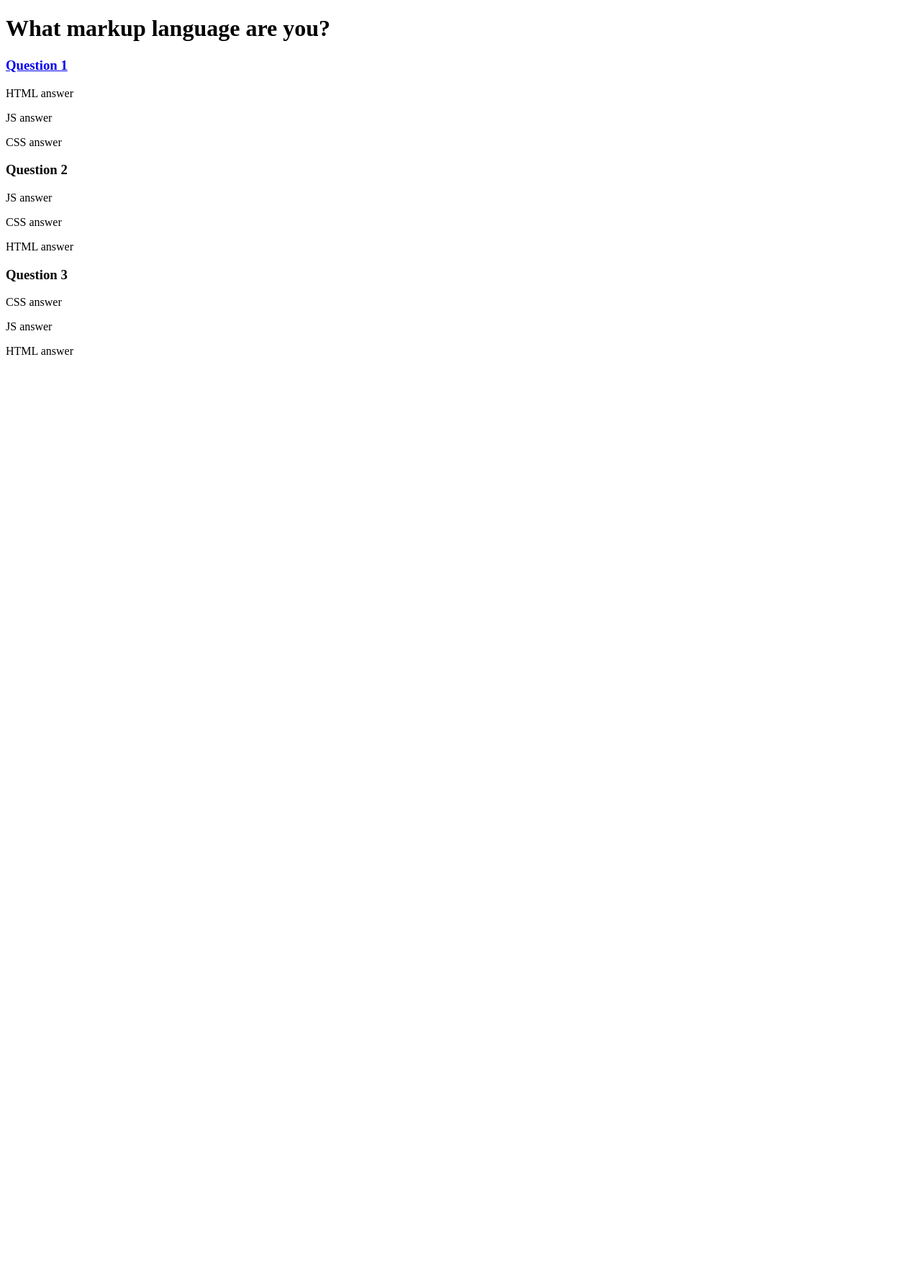
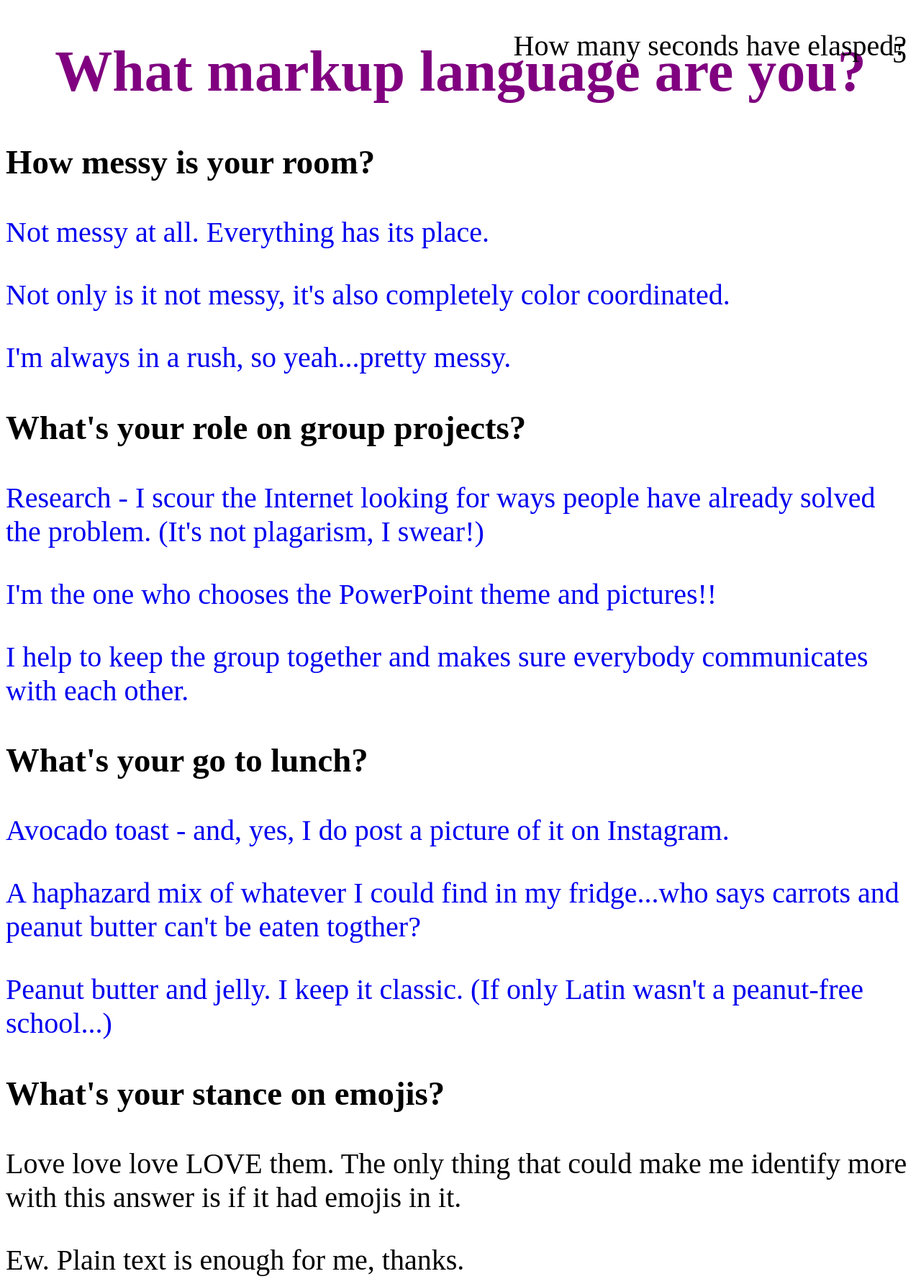
Before and after one commit to kellyfarley11/kellyfarley11.github.io, a plain HTML site: page index.html in a window 1280 px wide. Shown: the top 1777 px of the page at 72% size. Before the commit the page ends 800 px from the top, so only its background shows below. Drawn offline with nearby package versions, Linux system fonts and the light colour scheme.

Commit message:
added final text to questions and answers in html

```diff
--- a/index.html
+++ b/index.html
@@ -4,37 +4,61 @@
 <head>
 	<title></title>
 	<link rel="stylesheet" type="text/css" href="styles/index.css">
+	<!-- linking html to css -->
 </head>
 <body>
 <h1> What markup language are you? </h1>
 
-<h3 id="question1"> <a href ="#question2"> Question 1 </a> </h3>
-<p id="HTMLanswer"> HTML answer </p>
-<p id="JSanswer"> JS answer </p>
-<p id="CSSanswer"> CSS answer </p>
+<p id="timerintro"> How many seconds have elasped? </p>
+<p id="timer"> </p>
+<!-- placeholder for timer -->
 
-<h3 id="question2"> Question 2 </h3>
-<p id="JSanswer"> JS answer </p>
-<p id="CSSanswer"> CSS answer </p>
-<p id="HTMLanswer"> HTML answer </p>
+<!-- <p id="total"> 0 </p> -->
 
-<h3 id="question3"> Question 3 </h3>
-<p id="CSSanswer"> CSS answer </p>
-<p id="JSanswer"> JS answer </p>
-<p id="HTMLanswer"> HTML answer </p>
+<!-- each answer has a link to move the browser down to the next question -->
+
+<!-- the same types of answer choices have the same class, while the questions have different id's (allows for the links to work) -->
+
+<h3 id="question1"> How messy is your room? </h3>
+<p class="HTMLanswer"> <a href ="#question2"> Not messy at all. Everything has its place. </a> </p>
+<p class="CSSanswer"> <a href ="#question2"> Not only is it not messy, it's also completely color coordinated. </a> </p>
+<p class="JSanswer"> <a href ="#question2"> I'm always in a rush, so yeah...pretty messy. </a> </p>
+
+<h3 id="question2"> What's your role on group projects? </h3>
+<p class="JSanswer"> <a href ="#question3"> Research - I scour the Internet looking for ways people have already solved the problem. (It's not plagarism, I swear!) </a> </p>
+<p class="CSSanswer"> <a href ="#question3"> I'm the one who chooses the PowerPoint theme and pictures!! </a> </p>
+<p class="HTMLanswer"> <a href ="#question3"> I help to keep the group together and makes sure everybody communicates with each other. </a> </p>
+
+<h3 id="question3"> What's your go to lunch? </h3>
+<p class="CSSanswer"> <a href ="#question4"> Avocado toast - and, yes, I do post a picture of it on Instagram. </a> </p>
+<p class="JSanswer"> <a href ="#question4"> A haphazard mix of whatever I could find in my fridge...who says carrots and peanut butter can't be eaten togther? </a> </p>
+<p class="HTMLanswer"> <a href ="#question4"> Peanut butter and jelly. I keep it classic. (If only Latin wasn't a peanut-free school...) </a> </p>
+
+<h3 id="question4"> What's your stance on emojis? </h3>
+<p class="CSSanswer"> Love love love LOVE them. The only thing that could make me identify more with this answer is if it had emojis in it. </p>
+<p class="HTMLanswer"> Ew. Plain text is enough for me, thanks. </p>
+<p class="JSanswer"> You know, they're growing on me now that Apple has those fancy antimated ones... </p>
+
+<!-- all have class "result" to make them easy to hide -->
 
 <h1 class="result"> Your result </h1>
 
 <h3 id="HTMLresult" class="result"> HTML </h3>
-<p id="HTMLresult" class="result"> You're ... </p>
+<p id="HTMLresult" class="result"> You know how to stick to the basics and keep everything organized with classes and id’s. You’ve got a knack for helping very different people get along to get the job done. Honestly, we all know that you’re the (admittedly ugly) rock of the group, and the website couldn’t even exist without you. Beauty is skin deep, but text is a website’s soul.
+ </p>
 
 <h3 id="CSSresult" class="result"> CSS </h3>
-<p id="CSSresult" class="result"> You're ... </p>
+<p id="CSSresult" class="result"> Although some people may think you’re shallow with all your focus on appearances, anybody who has clicked on a beginner’s HTML-only website knows that nobody would want to use the Internet without you. People talk about how HTML (ew) started the Internet and how Javascript (ugh) helped it take off, but nobody appreciates the forgotten middle child: CSS.
+ </p>
 
-<h3 id="JSresult" class="result"> JS </h3>
-<p id="JSresult" class="result"> You're ... </p>
+<h3 id="JSresult" class="result"> Javascript </h3>
+<p id="JSresult" class="result"> Some people may call you an imposter (and they’re not completely wrong). Sure, sometimes you’re scrambled, and sometimes you don’t even know what’s going on with yourself. However, despite your scrambled appearance, you bring logic and reason to the group. Using somebody else’s code to get the job done - now THAT’s smart! Take that, other languages with syntax that actually makes sense!  </p>
 
 <script src="https://ajax.googleapis.com/ajax/libs/jquery/3.3.1/jquery.min.js"></script>
 <script type="text/javascript" src="scripts/index.js"> </script>
+<!-- linking to javascript file and jquery -->
+
+<p> Reset </p>
+
 </body>
 </html>
--- a/scripts/index.js
+++ b/scripts/index.js
@@ -4,38 +4,34 @@ var time = 0;
 
 setInterval(function(){
 	time = time + 1;
-	if (time>3){
-		console.log("yes");
-	}
+	$("#timer").html(time);
 }, 1000);
 
-$("p").on("click",function(){
+/* $("p").on("click",function(){
   $("body").css("color", "#990000");
 });
+ */
 
-var answerTotal = 0;
 
-/* $("#HTMLanswer").on("click", function(){
-	answerTotal = answerTotal + 1;
+$(".HTMLanswer").on("click", function(){
+  var newCurrentTotal = parseInt($("#total").html()) + 1;
+  $("#total").html(newCurrentTotal);
 });
 
+
+/*
 $("#CSSanswer").on("click", function(){
 	answerTotal = answerTotal + 2;
 });
 
 $("#JSanswer").on("click", function(){
 	answerTotal = answerTotal + 3;
-});
+}); */
 
-if (answertotal=9){
-	$("body").css("background-color", "#990000");
-} */
-
+/*
 function addToAnswerTotal(x){
 	answerTotal = answerTotal + x;
 	if answerTotal > 9 {
 		$("body").css("background-color", "#990000");
 	}
-}
-
-addToAnswerTotal(10);
+} */
--- a/styles/index.css
+++ b/styles/index.css
@@ -1,3 +1,32 @@
+h1{
+	text-align: center;
+	color: purple;
+}
+
 .result{
 	display: none;
 }
+
+body{
+	font-size: 40px;
+}
+
+a{
+	text-decoration: none;
+}
+
+#timerintro{
+	position: fixed;
+	top: 0px;
+	right: 20px;
+}
+
+#timer{
+	position: fixed;
+	top: 10px;
+	right: 20px;
+}
+
+.clicked{
+	color: blue;
+}
```
